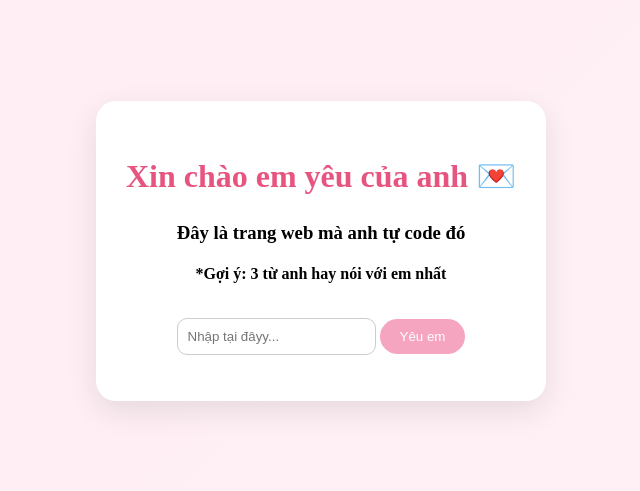
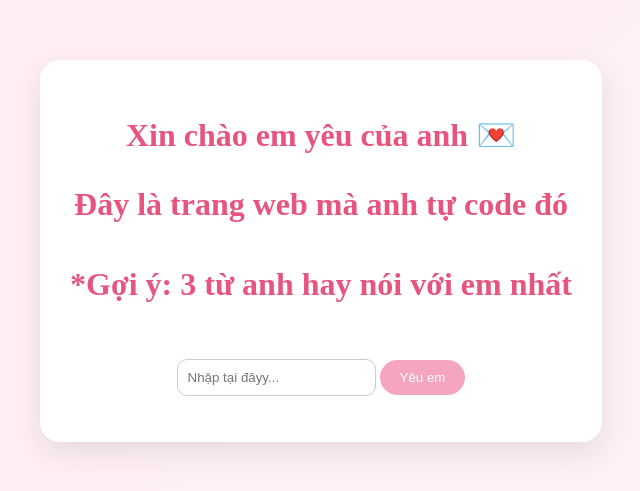
Before and after one commit to kingxpepe-dotcom/my-love-website, a plain HTML site: page index.html in a window 1280 px wide. Shown: the part 149-640 px from the top of the page, without its empty margins (319-959 px from the left). Drawn offline with Linux system fonts and the light colour scheme; a web font is replaced by a local one.

Commit message:
Update style.css

```diff
--- a/style.css
+++ b/style.css
@@ -37,6 +37,16 @@ body {
 }
 
 .lock-box h2 {
+    font-family: 'Parisienne';
+    font-size: 32px;
+    color: #e75480;
+}
+.lock-box h3 {
+    font-family: 'Parisienne';
+    font-size: 32px;
+    color: #e75480;
+}
+.lock-box h4 {
     font-family: 'Parisienne';
     font-size: 32px;
     color: #e75480;
```
